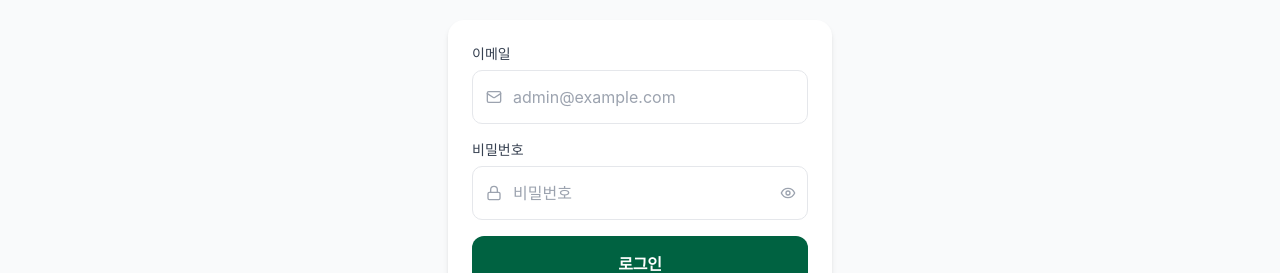
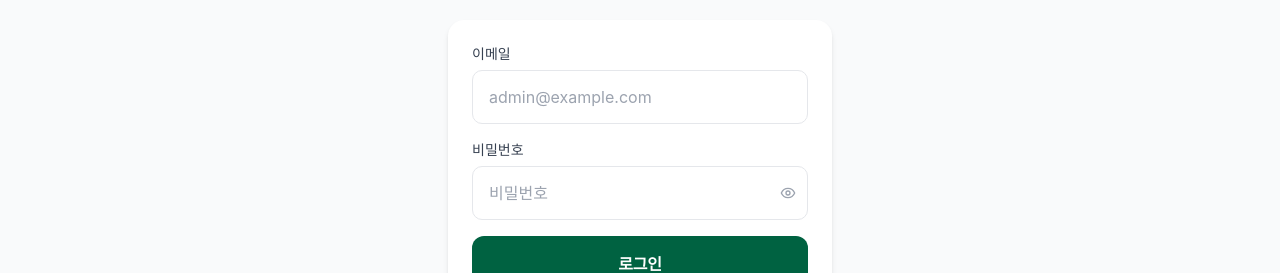
Before and after one commit to jinsolhong/i-STAR-Holdings, a Next.js app: page /admin/login in a window 1280 px wide. Shown: the part 391-664 px from the top of the page. Built offline with nearby package versions, Linux system fonts and the light colour scheme; a web font is replaced by a local one.

Commit message:
이미지 영상 크기 맞춤 수정

```diff
--- a/src/app/admin/login/page.tsx
+++ b/src/app/admin/login/page.tsx
@@ -2,7 +2,7 @@
 
 import { useState } from 'react';
 import { useRouter } from 'next/navigation';
-import { Eye, EyeOff, Lock, Mail } from 'lucide-react';
+import { Eye, EyeOff } from 'lucide-react';
 import LoadingSpinner from '@/components/LoadingSpinner';
 import IStarLogo from '@/components/IStarLogo';
 
@@ -53,8 +53,6 @@ export default function AdminLoginPage() {
         <form onSubmit={handleSubmit} className="bg-white rounded-2xl shadow-md p-6 space-y-4">
           <div>
             <label className="block text-sm font-medium text-gray-700 mb-1.5">이메일</label>
-            <div className="input-with-icon">
-              <Mail className="icon w-4 h-4" />
             <input
               type="email"
               value={email}
@@ -65,18 +63,16 @@ export default function AdminLoginPage() {
               required
             />
           </div>
-          </div>
 
           <div>
             <label className="block text-sm font-medium text-gray-700 mb-1.5">비밀번호</label>
-            <div className="input-with-icon">
-              <Lock className="icon w-4 h-4" />
+            <div className="relative">
               <input
                 type={showPw ? 'text' : 'password'}
                 value={password}
                 onChange={(e) => setPassword(e.target.value)}
                 className="input-field"
-                style={{ paddingRight: '2.5rem' }}
+                style={{ paddingRight: '3rem' }}
                 placeholder="비밀번호"
                 autoComplete="current-password"
                 required
@@ -84,7 +80,8 @@ export default function AdminLoginPage() {
               <button
                 type="button"
                 onClick={() => setShowPw(!showPw)}
-                className="absolute right-3 text-gray-400"
+                style={{ position: 'absolute', right: '0.75rem', top: '50%', transform: 'translateY(-50%)' }}
+                className="text-gray-400"
               >
                 {showPw ? <EyeOff className="w-4 h-4" /> : <Eye className="w-4 h-4" />}
               </button>
--- a/src/components/InvitationSlider.tsx
+++ b/src/components/InvitationSlider.tsx
@@ -122,7 +122,6 @@ export default function InvitationSlider({ onSlideChange }: Props) {
       {/* 슬라이더 */}
       <div
         className="slider-container rounded-2xl overflow-hidden shadow-md"
-        style={{ aspectRatio: '3/4' }}
         onTouchStart={handleTouchStart}
         onTouchMove={handleTouchMove}
         onTouchEnd={handleTouchEnd}
@@ -133,18 +132,19 @@ export default function InvitationSlider({ onSlideChange }: Props) {
           style={{ transform: `translateX(-${current * 100}%)` }}
         >
           {/* 슬라이드 1: 초대장 이미지 */}
-          <div className="slider-slide h-full relative bg-gray-100">
+          <div className="slider-slide relative bg-gray-100 flex items-center justify-center">
             <Image
               src={EVENT_CONFIG.invitationCardImage}
               alt="i-STAR 3주년 초대장"
-              fill
-              className="object-cover"
+              width={900}
+              height={1200}
+              className="w-full h-auto block"
               priority
               onError={(e) => {
                 (e.target as HTMLImageElement).style.display = 'none';
               }}
             />
-            <div className="absolute inset-0 flex flex-col items-center justify-center bg-gradient-to-br from-green-50 to-emerald-100 -z-10">
+            <div className="absolute inset-0 flex flex-col items-center justify-center bg-gradient-to-br from-green-50 to-emerald-100" style={{minHeight:'300px',zIndex:-1}}>
               <div className="text-center px-8">
                 <p className="text-[#006241] text-2xl font-bold mb-2">i-STAR</p>
                 <p className="text-gray-500 text-sm">초대장 이미지를 교체해 주세요</p>
@@ -154,7 +154,7 @@ export default function InvitationSlider({ onSlideChange }: Props) {
           </div>
 
           {/* 슬라이드 2: 초대 영상 */}
-          <div className="slider-slide h-full relative bg-black">
+          <div className="slider-slide relative bg-black flex items-center justify-center">
             <video
               ref={videoRef}
               src={EVENT_CONFIG.invitationVideo}
@@ -162,7 +162,7 @@ export default function InvitationSlider({ onSlideChange }: Props) {
               muted
               playsInline
               loop={false}
-              className="w-full h-full object-cover"
+              className="w-full h-auto block max-h-screen"
               onError={() => setVideoBlocked(true)}
               onEnded={handleVideoEnded}
             />
```
Lines whose indentation alone changed are shown as unchanged.
